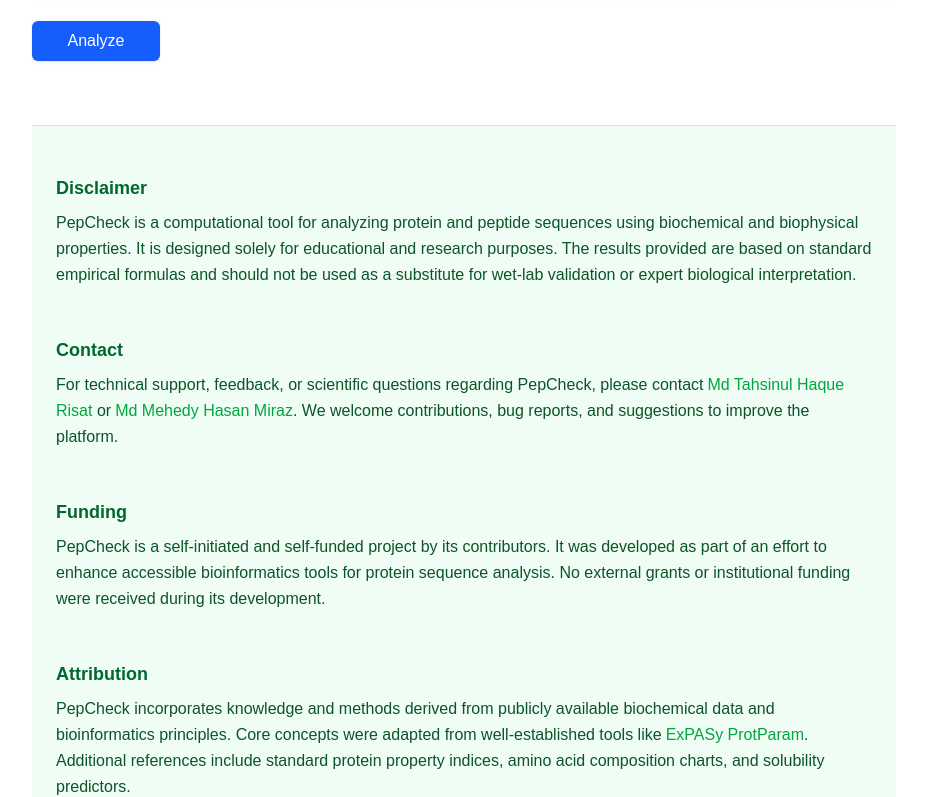
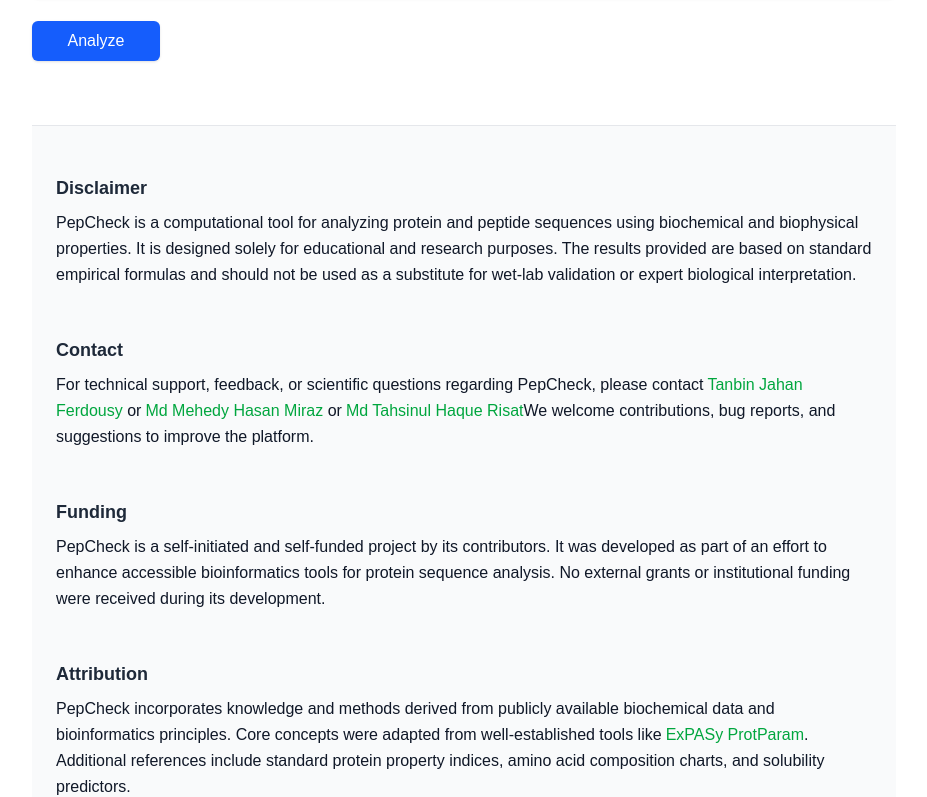
Before and after one commit to mdmehedyhasanmiraz/lab.sciencelet.org, a Next.js app: page /pepcheck in a window 1280 px wide. Shown: the part 365-1162 px from the top of the page, without its empty margins (176-1103 px from the left). Built offline with nearby package versions, Linux system fonts and the light colour scheme; a web font is replaced by a local one.

Commit message:
Update CreditsSection styles and contact information; change text color to gray and update contributor email addresses

```diff
--- a/components/home/CreditsSection.tsx
+++ b/components/home/CreditsSection.tsx
@@ -1,10 +1,10 @@
 export default function CreditsSection() {
     return (
-      <section className="bg-green-50 text-green-900 px-6 py-12 mt-16 border-t border-green-200">
+      <section className="bg-gray-50 text-gray-900 px-6 py-12 mt-16 border-t border-gray-200">
         <div className="max-w-5xl mx-auto space-y-12 text-sm md:text-base leading-relaxed">
           {/* Disclaimer */}
           <div>
-            <h2 className="text-lg font-bold text-green-800 mb-2">Disclaimer</h2>
+            <h2 className="text-lg font-bold text-gray-800 mb-2">Disclaimer</h2>
             <p>
               PepCheck is a computational tool for analyzing protein and peptide sequences using biochemical and biophysical properties.
               It is designed solely for educational and research purposes. The results provided are based on standard empirical formulas and should not be used as a substitute for wet-lab validation or expert biological interpretation.
@@ -13,18 +13,19 @@ export default function CreditsSection() {
 
           {/* Contact */}
           <div>
-            <h2 className="text-lg font-bold text-green-800 mb-2">Contact</h2>
+            <h2 className="text-lg font-bold text-gray-800 mb-2">Contact</h2>
             <p>
               For technical support, feedback, or scientific questions regarding PepCheck, please contact
-              <a href="mailto:tahsinrisat2001@gmail.com" className="text-green-600 ml-1">Md Tahsinul Haque Risat</a> or
-              <a href="mailto:mehedy.1872@gmail.com" className="text-green-600 ml-1">Md Mehedy Hasan Miraz</a>.
+              <a href="mailto:tanbin.jahan.ferdousy@gmail.com" className="text-green-600 ml-1">Tanbin Jahan Ferdousy</a> or
+              <a href="mailto:mehedy.1872@gmail.com" className="text-green-600 ml-1">Md Mehedy Hasan Miraz</a> or
+              <a href="mailto:tahsinrisat2001@gmail.com" className="text-green-600 ml-1">Md Tahsinul Haque Risat</a>
               We welcome contributions, bug reports, and suggestions to improve the platform.
             </p>
           </div>
 
           {/* Funding */}
           <div>
-            <h2 className="text-lg font-bold text-green-800 mb-2">Funding</h2>
+            <h2 className="text-lg font-bold text-gray-800 mb-2">Funding</h2>
             <p>
               PepCheck is a self-initiated and self-funded project by its contributors. It was developed as part of an effort to enhance accessible bioinformatics tools for protein sequence analysis.
               No external grants or institutional funding were received during its development.
@@ -33,7 +34,7 @@ export default function CreditsSection() {
 
           {/* Attribution */}
           <div>
-            <h2 className="text-lg font-bold text-green-800 mb-2">Attribution</h2>
+            <h2 className="text-lg font-bold text-gray-800 mb-2">Attribution</h2>
             <p>
               PepCheck incorporates knowledge and methods derived from publicly available biochemical data and bioinformatics principles.
               Core concepts were adapted from well-established tools like
```
